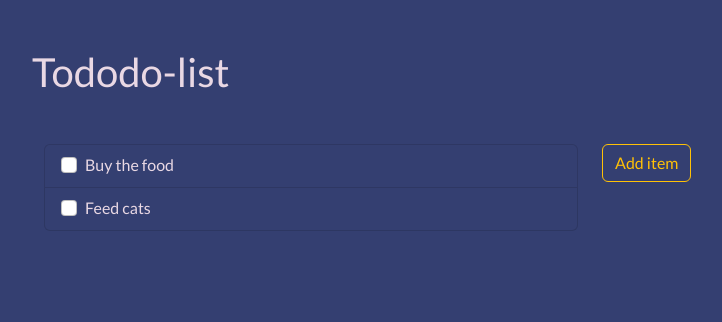
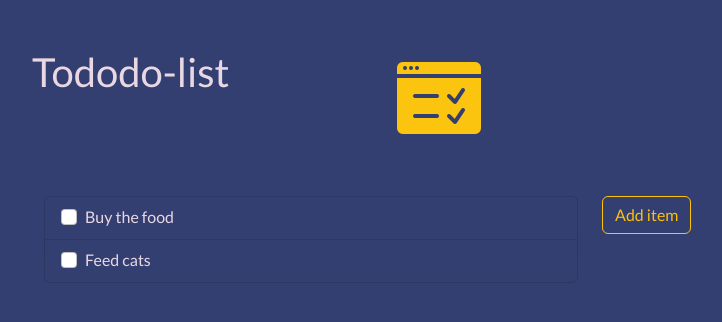
Before and after one commit to abaibik/tododo-list, a React (Create React App) app: page / in a window 1280 px wide. Shown: the top 322 px of the page, without its empty margins (28-750 px from the left). Built offline with nearby package versions, Linux system fonts and the light colour scheme.

Commit message:
add logo

```diff
--- a/src/App.css
+++ b/src/App.css
@@ -1,6 +1,7 @@
 :root {
   --background-main : #343F71;
   --text-main: #E9D8E4;
+  --gap-main: 10em
 
 }
 
@@ -12,3 +13,8 @@
   --bs-list-group-color: var(--text-main);
   --bs-modal-footer-bg: var(--background-main);
 }
+
+.heading-with-logo {
+  display: flex;
+  gap: var(--gap-main)
+}
--- a/src/App.tsx
+++ b/src/App.tsx
@@ -2,12 +2,19 @@ import React from "react";
 import "./App.css";
 import Container from "react-bootstrap/Container";
 import { List } from "./List";
+import logo from "./images/icons8-test-100.png";
+import { Col, Row } from "react-bootstrap";
 
 function App() {
   return (
     <div className="App">
       <Container className="m-5">
-        <h1>Tododo-list</h1>
+        <div className="heading-with-logo">
+          <h1>Tododo-list</h1>
+
+          <img alt="Logo Todo-list" className="logo" src={logo} />
+        </div>
+
         <List />
       </Container>
     </div>
```
Also changed, not shown: src/images/icons8-test-100.png (added).
